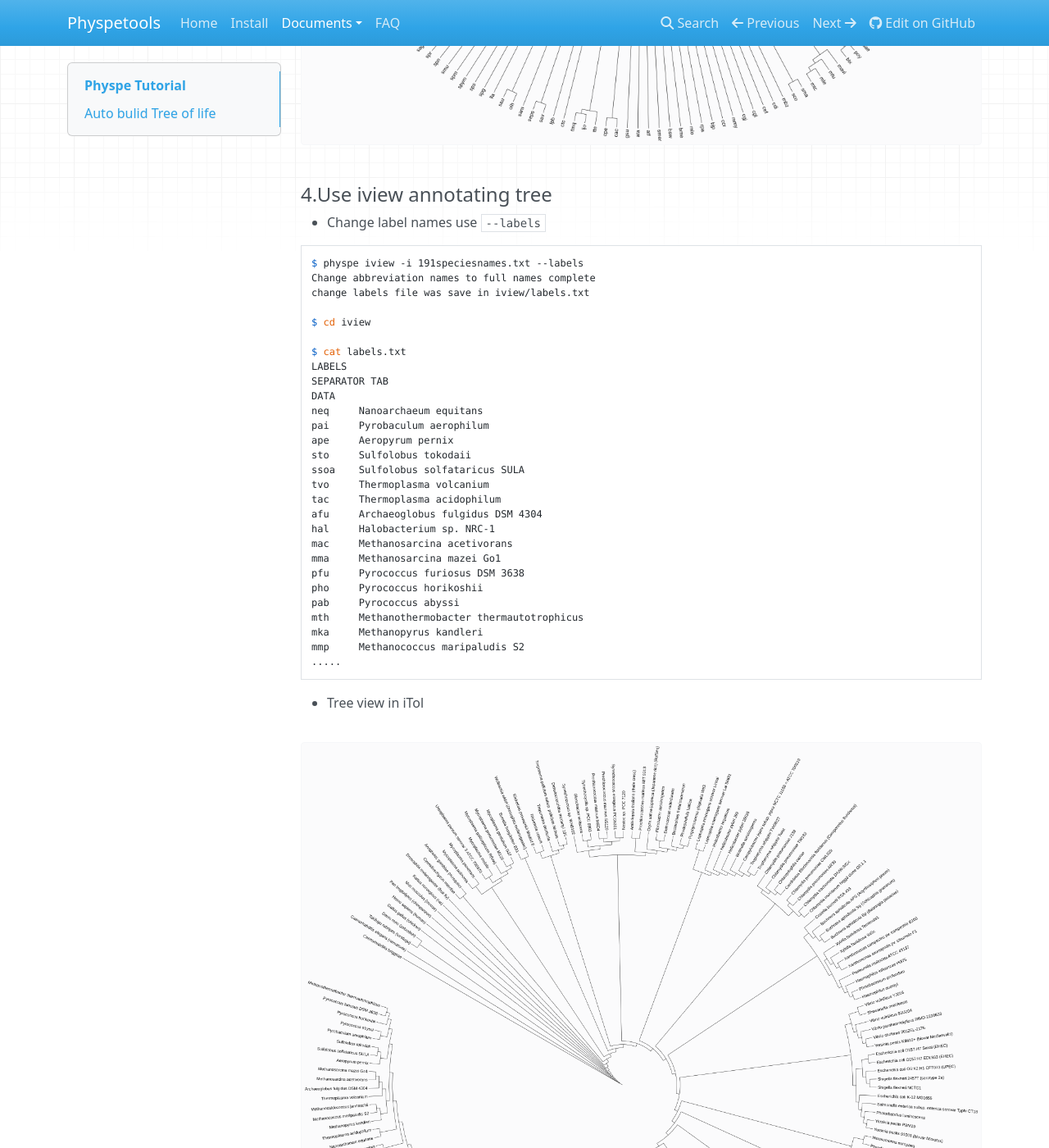
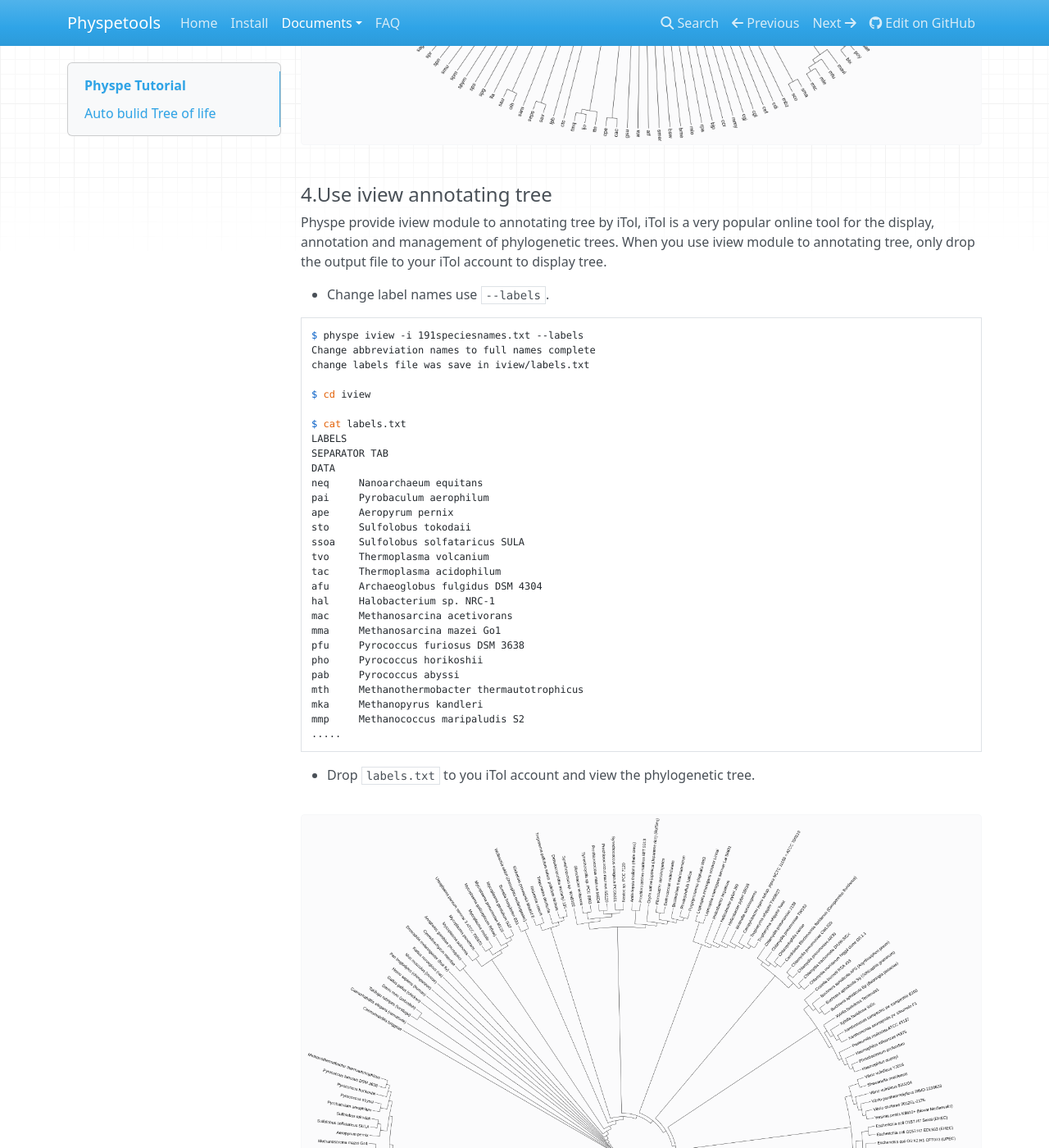
Before and after one commit to yangfangs/physpetools, an MkDocs documentation site: the page built from docs/docs/tutorial.md, in a window 1280 px wide and 1400 px high, scrolled down 2570 px. Shown: the whole window at 82% size. Built offline with MkDocs 1.6.1, drawn with Linux system fonts in a browser that asks for light colours; nearby versions of some CDN libraries; old or Windows-style settings are respelled for this version of MkDocs; some of the changed text lies outside the part shown.

Commit message:
update tutorial tree of life pro

````diff
--- a/docs/docs/tutorial.md
+++ b/docs/docs/tutorial.md
@@ -69,7 +69,11 @@ Now loading data and constructing species phylogenetic tree......
 
 #### 4.Use iview annotating tree
 
-* Change label names use `--labels`
+Physpe provide iview module to annotating tree by iTol, iTol is a very popular online tool for the display, annotation and management of phylogenetic trees.
+When you use iview module to annotating tree, only drop the output file to your iTol account to display tree.
+
+
+* Change label names use `--labels`.
 
 ```
 $ physpe iview -i 191speciesnames.txt --labels
@@ -102,11 +106,11 @@ mmp     Methanococcus maripaludis S2
 .....
 ```
 
-* Tree view in iTol
+* Drop `labels.txt` to you iTol account and view the phylogenetic tree.
 
 ![191_species_rna_full_name](img/191_species_pro_full_name.png)
 
-* Color range by phylum
+* Color range by phylum use `-a` parameter to specified. The default annotation by phylum.
 
 ```
 $ physpe iview -i 191speciesnames.txt -o iview --range -a phylum
@@ -140,7 +144,7 @@ mja     range   #996433 Archaea
 .....
 ```
 
-* Tree view in iTol
+* Drop `range_color_by_phylum.txt` to you iTol account and view the phylogenetic tree.
 
 ![191_species_rna_full_color](img/191_species_pro_full_name_color.png)
 
````
